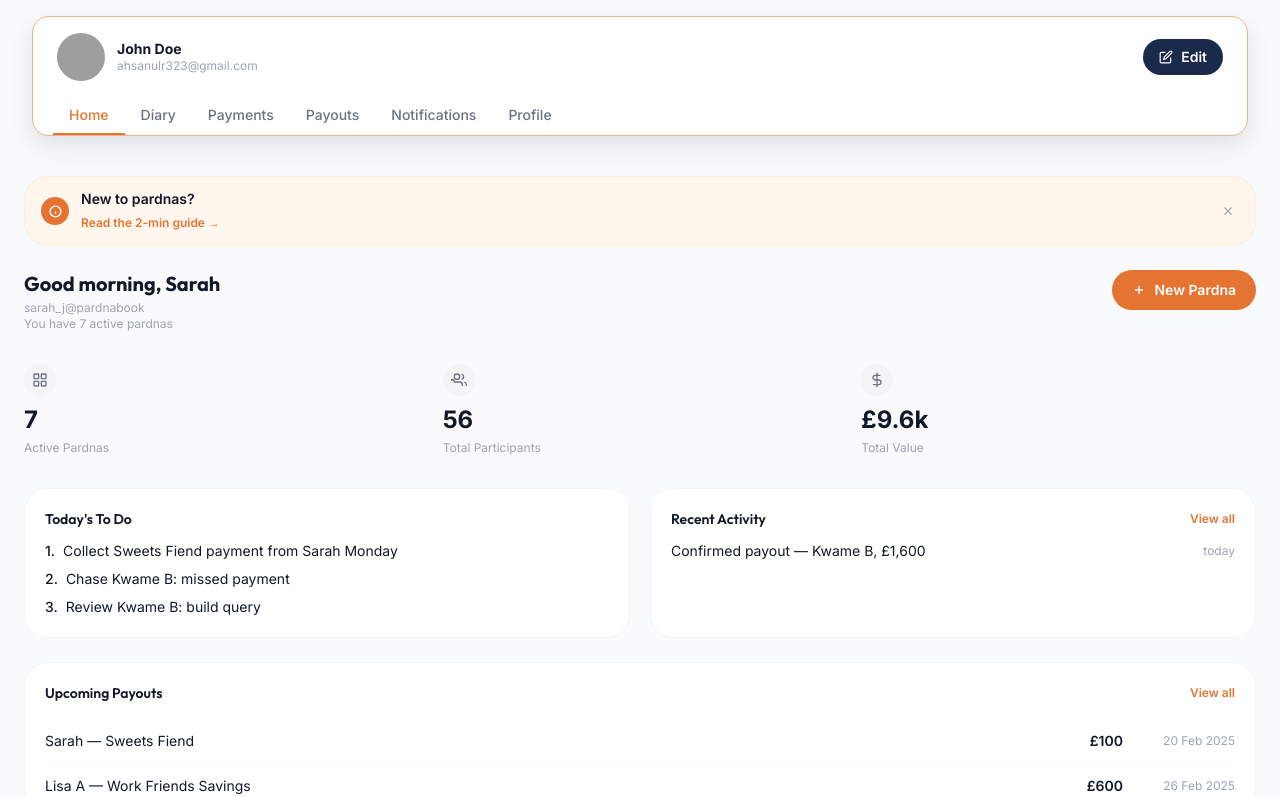
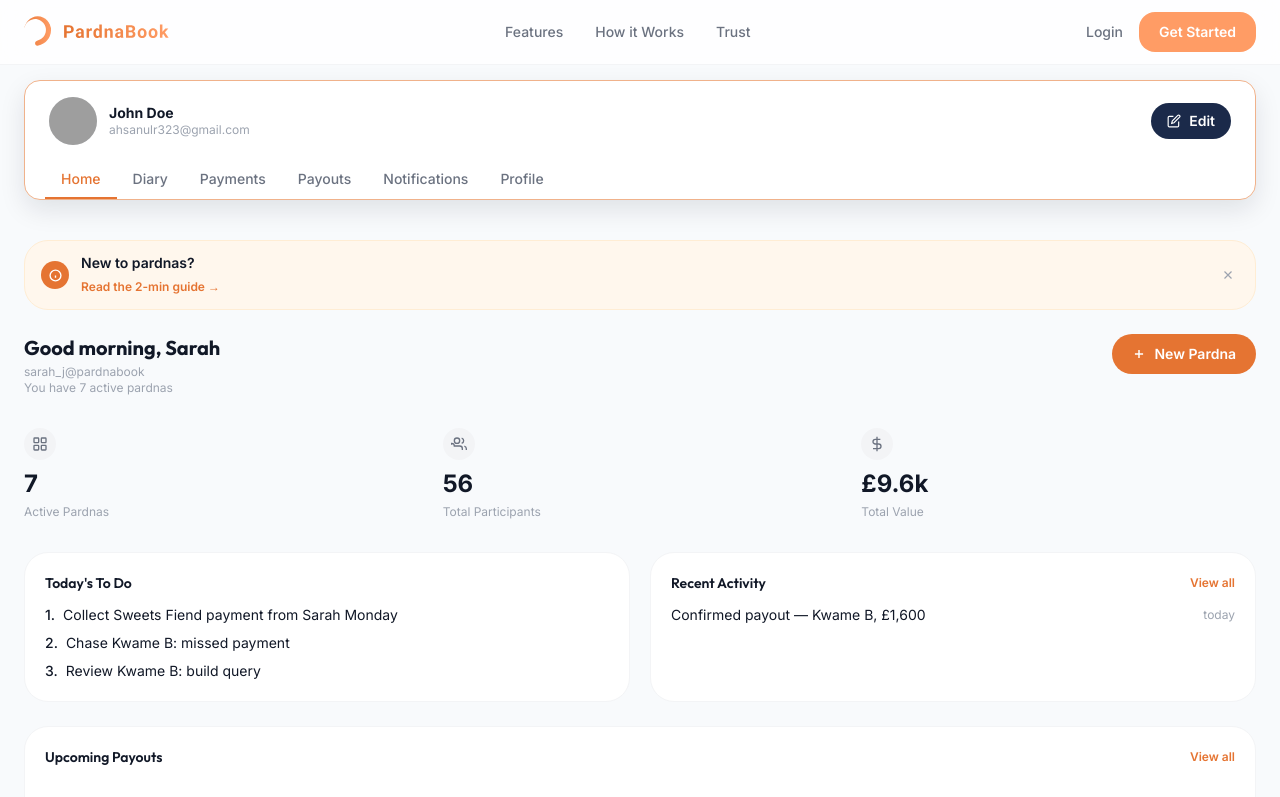
Before and after one commit to ShiponChowdhury1/pardna-book-frontend, a React (Vite) app: page /dashboard in a window 1280 px wide. Shown: the top 797 px of the page. Built offline with nearby package versions, Linux system fonts and the light colour scheme; grey boxes are pictures that could not be loaded.

Commit message:
solved this error

```diff
--- a/src/components/layout/AuthLayout.tsx
+++ b/src/components/layout/AuthLayout.tsx
@@ -21,8 +21,8 @@
             />
             <defs>
               <linearGradient id="auth-grad" x1="4" y1="26" x2="26" y2="48">
-                <stop offset="0%" stopColor="#8B5CF6" />
-                <stop offset="100%" stopColor="#6C2BD9" />
+                <stop offset="0%" stopColor="#FBBF24" />
+                <stop offset="100%" stopColor="#F59E0B" />
               </linearGradient>
             </defs>
           </svg>
@@ -63,7 +63,7 @@
 
               {/* Floating badge */}
               <div className="absolute -bottom-4 left-6 bg-white rounded-2xl px-5 py-3 shadow-lg border border-gray-100 flex items-center gap-3">
-                <div className="w-9 h-9 rounded-full bg-gradient-to-br from-[var(--color-primary)] to-[var(--color-primary-light)] flex items-center justify-center shrink-0">
+                <div className="w-9 h-9 rounded-full bg-gradient-to-br from-yellow-400 to-yellow-500 flex items-center justify-center shrink-0">
                   <svg width="16" height="16" viewBox="0 0 24 24" fill="none" stroke="white" strokeWidth="2.5">
                     <path d="M12 22s8-4 8-10V5l-8-3-8 3v7c0 6 8 10 8 10z" />
                   </svg>
--- a/src/components/layout/Navbar.tsx
+++ b/src/components/layout/Navbar.tsx
@@ -10,7 +10,7 @@
       className="fixed top-0 left-0 right-0 z-50 bg-white/80 backdrop-blur-lg border-b border-gray-100"
       id="navbar"
     >
-      <div className="max-w-7xl mx-auto px-4 sm:px-6 lg:px-8">
+      <div className="max-w-[1400px] mx-auto px-4 sm:px-6">
         <div className="flex items-center justify-between h-16">
           {/* Logo */}
           <Link to="/home" className="flex items-center no-underline">
@@ -20,21 +20,21 @@
           {/* Desktop Nav */}
           <div className="hidden md:flex items-center gap-8">
             <a
-              href="#features"
+              href="/home#features"
               className="group relative text-sm font-medium text-[var(--color-gray-500)] hover:text-[var(--color-primary)] transition-colors no-underline py-1"
             >
               Features
               <span className="absolute bottom-0 left-0 w-full h-0.5 bg-gradient-to-r from-[var(--color-primary)] to-[var(--color-primary-light)] transform scale-x-0 group-hover:scale-x-100 transition-transform duration-300 origin-center rounded-full" />
             </a>
             <a
-              href="#how-it-works"
+              href="/home#how-it-works"
               className="group relative text-sm font-medium text-[var(--color-gray-500)] hover:text-[var(--color-primary)] transition-colors no-underline py-1"
             >
               How it Works
               <span className="absolute bottom-0 left-0 w-full h-0.5 bg-gradient-to-r from-[var(--color-primary)] to-[var(--color-primary-light)] transform scale-x-0 group-hover:scale-x-100 transition-transform duration-300 origin-center rounded-full" />
             </a>
             <a
-              href="#testimonials"
+              href="/home#testimonials"
               className="group relative text-sm font-medium text-[var(--color-gray-500)] hover:text-[var(--color-primary)] transition-colors no-underline py-1"
             >
               Trust
@@ -78,9 +78,9 @@
         {mobileOpen && (
           <div className="md:hidden border-t border-gray-100 py-4 animate-fade-in-down">
             <div className="flex flex-col gap-3">
-              <a href="#features" className="text-sm font-medium text-[var(--color-gray-500)] hover:text-[var(--color-primary)] px-2 py-2 no-underline" onClick={() => setMobileOpen(false)}>Features</a>
-              <a href="#how-it-works" className="text-sm font-medium text-[var(--color-gray-500)] hover:text-[var(--color-primary)] px-2 py-2 no-underline" onClick={() => setMobileOpen(false)}>How it Works</a>
-              <a href="#testimonials" className="text-sm font-medium text-[var(--color-gray-500)] hover:text-[var(--color-primary)] px-2 py-2 no-underline" onClick={() => setMobileOpen(false)}>Trust</a>
+              <a href="/home#features" className="text-sm font-medium text-[var(--color-gray-500)] hover:text-[var(--color-primary)] px-2 py-2 no-underline" onClick={() => setMobileOpen(false)}>Features</a>
+              <a href="/home#how-it-works" className="text-sm font-medium text-[var(--color-gray-500)] hover:text-[var(--color-primary)] px-2 py-2 no-underline" onClick={() => setMobileOpen(false)}>How it Works</a>
+              <a href="/home#testimonials" className="text-sm font-medium text-[var(--color-gray-500)] hover:text-[var(--color-primary)] px-2 py-2 no-underline" onClick={() => setMobileOpen(false)}>Trust</a>
               <Link
                 to="/auth/login"
                 className="text-sm font-medium text-[var(--color-primary)] border border-[var(--color-primary)]/30 px-5 py-2.5 rounded-lg text-center no-underline hover:bg-[var(--color-primary)]/5 transition-colors"
--- a/src/features/dashboard/DashboardLayout.tsx
+++ b/src/features/dashboard/DashboardLayout.tsx
@@ -1,15 +1,19 @@
 import { Outlet } from 'react-router-dom';
+import Navbar from '@/components/layout/Navbar';
 import DashboardTopBar from './components/DashboardTopBar';
 
 export default function DashboardLayout() {
   return (
     <div className="min-h-screen bg-[var(--color-bg)]">
-      <DashboardTopBar />
+      <Navbar />
+      <div className="pt-16">
+        <DashboardTopBar />
 
-      {/* Main Content */}
-      <main className="max-w-[1400px] mx-auto px-4 sm:px-6 py-6">
-        <Outlet />
-      </main>
+        {/* Main Content */}
+        <main className="max-w-[1400px] mx-auto px-4 sm:px-6 py-6">
+          <Outlet />
+        </main>
+      </div>
     </div>
   );
 }
--- a/src/features/dashboard/components/DashboardTopBar.tsx
+++ b/src/features/dashboard/components/DashboardTopBar.tsx
@@ -17,8 +17,9 @@
 
   return (
     <>
-      <header className="sticky top-0 z-40 px-4 py-4 sm:px-6 lg:px-8">
-        <div className="mx-auto w-full max-w-[1320px] overflow-hidden rounded-2xl border border-[#F0B28B] bg-white shadow-[0_10px_26px_rgba(10,20,40,0.10)]">
+      <header className="sticky top-16 z-40 py-4">
+        <div className="max-w-[1400px] mx-auto px-4 sm:px-6">
+          <div className="w-full overflow-hidden rounded-2xl border border-[#F0B28B] bg-white shadow-[0_10px_26px_rgba(10,20,40,0.10)]">
 
 
           {/* Row 2: Profile Card */}
@@ -70,6 +71,7 @@
             ))}
           </nav>
 
+          </div>
         </div>
       </header>
 
--- a/src/features/landing/components/CtaSection.tsx
+++ b/src/features/landing/components/CtaSection.tsx
@@ -15,7 +15,7 @@
         <div className="absolute bottom-10 right-1/3 w-3 h-3 rounded-full bg-white" />
       </div>
 
-      <div className="relative max-w-3xl mx-auto px-4 sm:px-6 lg:px-8 text-center">
+      <div className="relative max-w-[1400px] mx-auto px-4 sm:px-6 text-center">
         <h2
           className="text-3xl sm:text-4xl lg:text-5xl font-bold text-white mb-6 leading-tight animate-fade-in-up"
           style={{ fontFamily: 'var(--font-heading)' }}
--- a/src/features/landing/components/FeaturesSection.tsx
+++ b/src/features/landing/components/FeaturesSection.tsx
@@ -67,7 +67,7 @@
 
   return (
     <section className="py-24 bg-white" id="features">
-      <div className="max-w-7xl mx-auto px-4 sm:px-6 lg:px-8">
+      <div className="max-w-[1400px] mx-auto px-4 sm:px-6">
         {/* Header */}
         <div className="text-center max-w-2xl mx-auto mb-16 animate-fade-in-up">
           <h2
--- a/src/features/landing/components/HeroSection.tsx
+++ b/src/features/landing/components/HeroSection.tsx
@@ -9,7 +9,7 @@
       <div className="absolute top-0 right-0 w-[600px] h-[600px] bg-gradient-to-bl from-purple-100/60 via-violet-50/40 to-transparent rounded-full blur-3xl -z-10" />
       <div className="absolute bottom-0 left-0 w-[400px] h-[400px] bg-gradient-to-tr from-purple-50/40 to-transparent rounded-full blur-3xl -z-10" />
 
-      <div className="max-w-7xl mx-auto px-4 sm:px-6 lg:px-8">
+      <div className="max-w-[1400px] mx-auto px-4 sm:px-6">
         <div className="grid grid-cols-1 lg:grid-cols-2 gap-12 items-center">
           {/* Left Content */}
           <div className="animate-fade-in-up">
--- a/src/features/landing/components/HowItWorksSection.tsx
+++ b/src/features/landing/components/HowItWorksSection.tsx
@@ -50,7 +50,7 @@
 export default function HowItWorksSection() {
   return (
     <section className="py-24 bg-[var(--color-bg)]" id="how-it-works">
-      <div className="max-w-4xl mx-auto px-4 sm:px-6 lg:px-8">
+      <div className="max-w-[1400px] mx-auto px-4 sm:px-6">
         {/* Header */}
         <div className="text-center mb-16 animate-fade-in-up">
           <h2
--- a/src/features/landing/components/TestimonialsSection.tsx
+++ b/src/features/landing/components/TestimonialsSection.tsx
@@ -27,7 +27,7 @@
 export default function TestimonialsSection() {
   return (
     <section className="py-24 bg-white" id="testimonials">
-      <div className="max-w-7xl mx-auto px-4 sm:px-6 lg:px-8">
+      <div className="max-w-[1400px] mx-auto px-4 sm:px-6">
         {/* Header */}
         <div className="text-center max-w-3xl mx-auto mb-16 animate-fade-in-up">
           <h2
```
